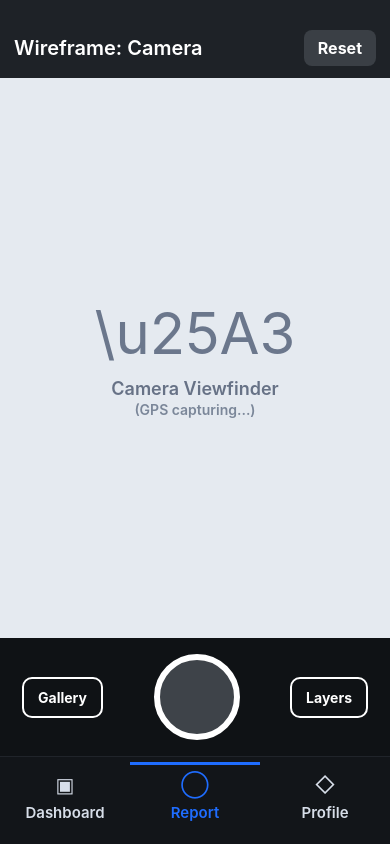
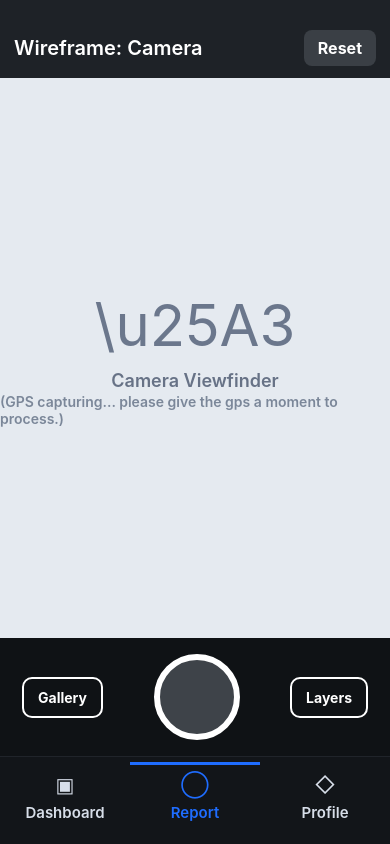
Before and after one commit to StanfordCS194/spr26-Team-7, a React Native app in the folder mobile/: screen / in a window 390 px wide. Built offline with nearby package versions, Linux system fonts and the light colour scheme.

Commit message:
Add some changes to the Report Cammera Screen Page

```diff
--- a/mobile/src/screens/ReportCameraScreen.tsx
+++ b/mobile/src/screens/ReportCameraScreen.tsx
@@ -12,13 +12,13 @@ export const ReportCameraScreen = ({ onCapture }: ReportCameraScreenProps) => {
       <View style={styles.cameraBody}>
         <Text style={styles.cameraIcon}>\u25A3</Text>
         <Text style={styles.cameraText}>Camera Viewfinder</Text>
-        <Text style={styles.gpsText}>(GPS capturing...)</Text>
+        <Text style={styles.gpsText}>(GPS capturing... please give the gps a moment to process.)</Text>
       </View>
       <View style={styles.captureBar}>
         <Pressable style={styles.smallButton} accessibilityRole="button">
           <Text style={styles.smallButtonText}>Gallery</Text>
         </Pressable>
-        <Pressable style={styles.captureButton} onPress={onCapture} accessibilityRole="button" />
+        <Pressable style={styles.captureButton} onPress={onCapture} accessibilityRole="button" accessibilityLabel="Capture photo" />
         <Pressable style={styles.smallButton} accessibilityRole="button">
           <Text style={styles.smallButtonText}>Layers</Text>
         </Pressable>
```
